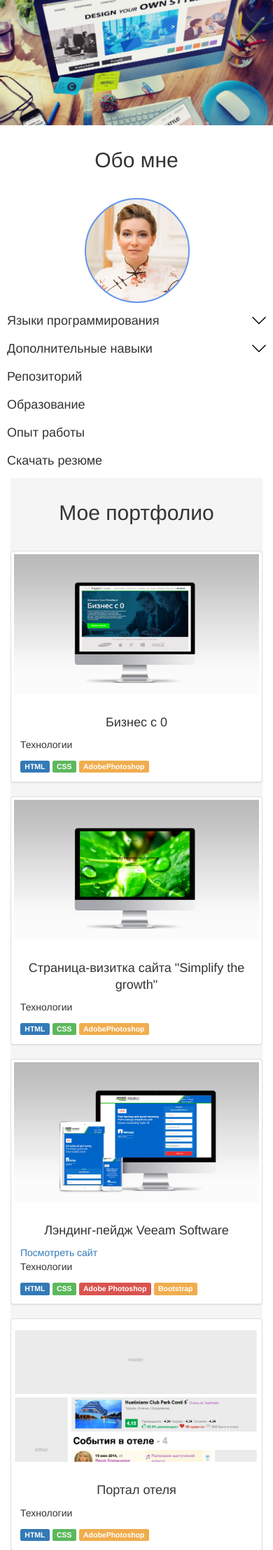
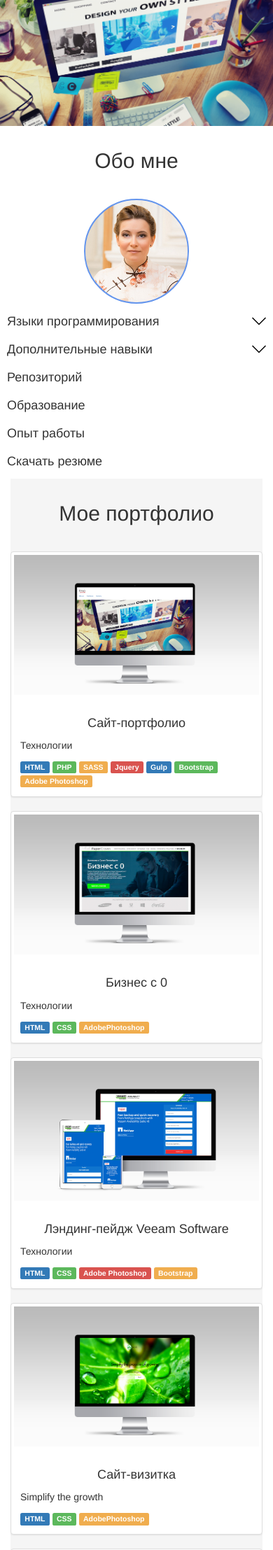
Before and after one commit to ERazina/my-site, a PHP site: page /my-site/ in a window 390 px wide. Shown: the part 153-2368 px from the top of the page at 70% size. Run offline with PHP 8.4, Linux system fonts and the light colour scheme; style sheets or scripts are compiled from the project's sources; some libraries are stand-ins or nearby versions.

```diff
--- a/header.html
+++ b/header.html
@@ -19,8 +19,8 @@
 <header>
    <img class="logo" src="img/portfolio.bmp" alt="Логотип сайта"/>
     <nav class="nav nav-inline">
-        <a class="nav-link active" href="#about">Обо мне</a>
-        <a class="nav-link" href="#portfolio">Портфолио</a>
-        <a class="nav-link" href="#contacts">Контакты</a>
+        <a class="nav-link active" href="index.php#about">Обо мне</a>
+        <a class="nav-link" href="index.php#portfolio">Портфолио</a>
+        <a class="nav-link" href="index.php#contacts">Контакты</a>
     </nav>
 </header>
--- a/index.php
+++ b/index.php
@@ -27,11 +27,19 @@
 	<link rel="stylesheet" href="css/magnific-popup.css">
 </head>
 <body>
+<!-- <header class="head" data-parallax="scroll" data-image-src="img/portfolio.bmp">
+ <h1>Smartlanding</h1>
+ <h2>Создание landing page</h2>
+</header> -->
+<!-- <div class="parallax-container" data-parallax="scroll" data-bleed="10" data-speed="0.2" data-image-src="./img/portfolio.bmp" data-natural-width="1400" data-natural-height="1400" style="height: 270px;"></div>
+<div class="parallax-window" data-parallax="scroll" data-image-src="/img/slider9.png">
+<img class="parallax-slider" src="./img/slider9.png" style="transform: translate3d(0px, 0px, 0px); position: absolute; top: -146.4px; left: 0px; height: 792px; width: 1232px; max-width: none;"><h1>Header</h1></div> -->
 	<div class = "wrap">
-		<header>
+
+<header>
 			<img class="logo pad-left" src="img/portfolio.bmp" alt="Логотип сайта"/>
 			<nav class="nav nav-inline">
-				<a class="nav-link active" href="#about">Обо мне</a>
+				<a class="nav-link active" href="localhost/my-site/index.php#about">Обо мне</a>
 				<a class="nav-link" href="#portfolio">Портфолио</a>
 				<a class="nav-link" href="#contacts">Контакты</a>
 			</nav>
@@ -84,18 +92,19 @@
 	            	<div id="second-arrow"></div>
             	</div>
 	            <div>
-	                <span class="label label-pill label-primary">Английский язык в совершенстве</span>
-					<span class="label label-pill label-success">AJAX</span>
+	            	<span class="label label-pill label-primary">SASS</span>
+					<span class="label label-pill label-warning">LESS</span>
+					<span class="label label-pill label-success">Gulp</span>
+					<span class="label label-pill label-info">Git</span>
+					<span class="label label-pill label-warning">JQuery</span>
+					<span class="label label-pill label-primary">Английский язык в совершенстве</span>
+					<span class="label label-pill label-danger">Bootstrap</span>
 					<span class="label label-pill label-info">MySQL</span>
 					<span class="label label-pill label-warning">AdobePhotoshop</span>
-					<span class="label label-pill label-danger">PHPStorm</span>
+					<span class="label label-pill label-danger">WebStorm</span>
 					<span class="label label-primary">CMS Wordpress</span>
-					<span class="label label-pill label-success">Git</span>
-					<span class="label label-pill label-warning">JQuery</span>
-					<span class="label label-pill label-danger">Bootstrap</span>
 					<span class="label label-pill label-danger">Ruby on Rails</span>
-					<span class="label label-pill label-primary">SASS</span>
-					<span class="label label-pill label-success">LESS</span>
+
 	            </div>
 	            <div class="third-tab">
 	            	<h4 class="third-link">Репозиторий</h4>
@@ -137,11 +146,31 @@
 			<h2>Мое портфолио</h2>
 			<div class = "portfolio_works">
 			<div class="row">
+			<div class="col-xs-12 col-sm-12 col-md-4">
+				<div class="thumbnail">
+					<div class="gallery">
+						<div class = "image_block">
+						<a href="img/erazina.png"><img class="portfolio-img" src="img/erazina.png" width="100%" height="100" alt="Пример"></a>
+						</div>
+					</div>
+					<div class="caption">
+						<h3>Сайт-портфолио</h3>
+						<p>Технологии</p>
+						<span class="label label-pill label-primary">HTML</span>
+						<span class="label label-pill label-success">PHP</span>
+						<span class="label label-pill label-warning">SASS</span>
+						<span class="label label-pill label-danger">Jquery</span>
+						<span class="label label-pill label-primary">Gulp</span>
+						<span class="label label-pill label-success">Bootstrap</span>
+						<span class="label label-pill label-warning">Adobe Photoshop</span>
+					</div>
+				</div>
+			</div>
 				<div class="col-xs-12 col-sm-12 col-md-4">
 					<div class="thumbnail">
 						<div class="gallery">
 							<div class = "image_block">
-								<a href="img/biz2.jpg"><img src="img/biz2.jpg" width="100%" height="100" alt="Пример"></a>
+								<a href="img/biz2.jpg"><img class="portfolio-img" src="img/biz2.jpg" width="100%" height="100" alt="Пример"></a>
 							</div>
 						</div>
 					<div class="caption">
@@ -153,33 +182,17 @@
 					</div>
 					</div>
 				</div>
-<div class="col-xs-12 col-sm-12 col-md-4">
-				<div class="thumbnail">
-					<div class="gallery">
-						<div class = "image_block">
-						<a href="img/simplify.jpg"><img src="img/simplify.jpg" width="150%" height="100" alt="Пример"></a>
-						</div>
-					</div>
-					<div class="caption">
-						<h3>Страница-визитка сайта "Simplify the growth"</h3>
-						<p>Технологии</p>
-						<span class="label label-pill label-primary">HTML</span>
-						<span class="label label-pill label-success">CSS</span>
-						<span class="label label-pill label-warning">AdobePhotoshop</span>
 
-					</div>
-				</div>
-			</div>
 		<div class="col-xs-12 col-sm-12 col-md-4">
 				<div class="thumbnail">
 					<div class="gallery">
 						<div class = "image_block">
-							<a href="img/veeam.jpg"><img src="img/veeam.jpg" width="100%" height="100" alt="Мокап сайта Veeam Software"></a>
+							<a href="img/veeam.jpg"><img  class="portfolio-img" src="img/veeam.jpg" width="100%" height="100" alt="Мокап сайта Veeam Software"></a>
 						</div>
 					</div>
 					<div class="caption">
 						<h3>Лэндинг-пейдж Veeam Software</h3>
-						<a href = "http://www.erazina.info/veeam/index.html">Посмотреть сайт</a>
+						<!-- <a href = "http://www.erazina.info/veeam/index.html">Посмотреть сайт</a> -->
 						<p>Технологии</p>
 						<span class="label label-pill label-primary">HTML</span>
 						<span class="label label-pill label-success">CSS</span>
@@ -195,16 +208,15 @@
 				<div class="thumbnail">
 					<div class="gallery">
 						<div class = "image_block">
-						<a href="img/hotel.png"><img src="img/hotel.png" width="100%" height="100" alt="Пример"></a>
+						<a href="img/simplify.jpg"><img class="portfolio-img" src="img/simplify.jpg" width="100%" height="100" alt="Пример"></a>
 						</div>
 					</div>
 					<div class="caption">
-						<h3>Портал отеля</h3>
-						<p>Технологии</p>
+						<h3>Сайт-визитка</h3>
+						<p>Simplify the growth</p>
 						<span class="label label-pill label-primary">HTML</span>
 						<span class="label label-pill label-success">CSS</span>
 						<span class="label label-pill label-warning">AdobePhotoshop</span>
-
 					</div>
 				</div>
 			</div>
@@ -212,18 +224,16 @@
 					<div class="thumbnail">
 						<div class="gallery">
 							<div class = "image_block">
-								<a href="img/dr-rasin.png"><img src="img/dr-rasin.png" width="100%" height="100" alt="Пример"></a>
+								<a href="img/gizmopal.png"><img class="portfolio-img" src="img/gizmopal.png" width="100%" height="100" alt="Пример"></a>
 							</div>
 						</div>
 						<div class="caption">
-							<h3>Сайт Доктора Александра Разина</h3>
-							<a href = "http://www.dr-alexander-rasin.de">Посмотреть сайт</a>
+							<h3>Сайт по продаже детских часов</h3>
+							<a href = "http://www.gizmopal.ru">Посмотреть сайт</a>
 							<p>Технологии</p>
 							<span class="label label-pill label-primary">HTML</span>
 							<span class="label label-pill label-success">CSS</span>
-							<span class="label label-pill label-danger">PHP</span>
-							<span class="label label-pill label-warning">WordPress</span>
-
+							<span class="label label-pill label-danger">JQuery</span>
 						</div>
 					</div>
 				</div>
@@ -231,7 +241,7 @@
 				<div class="thumbnail">
 					<div class="gallery">
 						<div class = "image_block">
-							<a href="img/yoga.png"><img src="img/yoga.png" width="100%" height="100" alt="Портал школы йоги">
+							<a href="img/yoga.png"><img class="portfolio-img" src="img/yoga.png" width="100%" height="100" alt="Портал школы йоги">
 							</a>
 						</div>
 					</div>
@@ -247,26 +257,76 @@
 				</div>
 			</div>
 
-
-
-
 </div>
 
 	<div class="row for-button">
-			<span class="button"><a href="portfolio.php">Смотреть все работы</a></span>
+			<span class="button"><a href="http://localhost/my-site/portfolio.php">Смотреть все работы</a></span>
 		</div>
+		</div>
+	</div>
 
-
-
-
-
-
+		<div id="portfolio_more" class="pad-left pad-right">
+			<h2>Еще работы</h2>
+			<div class = "portfolio_works">
+			<div class="row">
+			<div class="col-xs-12 col-sm-12 col-md-4">
+				<div class="thumbnail">
+					<div class="gallery">
+						<div class = "image_block">
+						<a href="img/erazina.png"><img class="portfolio-img" src="img/erazina.png" width="100%" height="100" alt="Пример"></a>
+						</div>
+					</div>
+					<div class="caption">
+						<h3>Сайт-портфолио</h3>
+						<p>Технологии</p>
+						<span class="label label-pill label-primary">HTML</span>
+						<span class="label label-pill label-success">PHP</span>
+						<span class="label label-pill label-warning">SASS</span>
+						<span class="label label-pill label-danger">Jquery</span>
+						<span class="label label-pill label-primary">Gulp</span>
+						<span class="label label-pill label-success">Bootstrap</span>
+						<span class="label label-pill label-warning">Adobe Photoshop</span>
+					</div>
 				</div>
-				</div>
-				</div>
+			</div>
+				<div class="col-xs-12 col-sm-12 col-md-4">
+					<div class="thumbnail">
+						<div class="gallery">
+							<div class = "image_block">
+								<a href="img/biz2.jpg"><img class="portfolio-img" src="img/biz2.jpg" width="100%" height="100" alt="Пример"></a>
+							</div>
+						</div>
+					<div class="caption">
+						<h3>Бизнес с 0</h3>
+						<p>Технологии</p>
+						<span class="label label-pill label-primary">HTML</span>
+						<span class="label label-pill label-success">CSS</span>
+						<span class="label label-pill label-warning">AdobePhotoshop</span>
+					</div>
+					</div>
 				</div>
 
+		<div class="col-xs-12 col-sm-12 col-md-4">
+				<div class="thumbnail">
+					<div class="gallery">
+						<div class = "image_block">
+							<a href="img/veeam.jpg"><img  class="portfolio-img" src="img/veeam.jpg" width="100%" height="100" alt="Мокап сайта Veeam Software"></a>
+						</div>
+					</div>
+					<div class="caption">
+						<h3>Лэндинг-пейдж Veeam Software</h3>
+						<!-- <a href = "http://www.erazina.info/veeam/index.html">Посмотреть сайт</a> -->
+						<p>Технологии</p>
+						<span class="label label-pill label-primary">HTML</span>
+						<span class="label label-pill label-success">CSS</span>
+						<span class="label label-pill label-danger">Adobe Photoshop</span>
+						<span class="label label-pill label-warning">Bootstrap</span>
 
+					</div>
+				</div>
+			</div>
+			</div>
+			</div>
 
 <!-- </div> -->
 <!-- 	<section id = "contacts">
--- a/scss/media.scss
+++ b/scss/media.scss
@@ -23,6 +23,7 @@
   }
 
   #slider{
+    height: 180px;
     overflow: hidden;
     margin-top: 15px;
     overflow: hidden;
@@ -84,11 +85,9 @@
     margin: 0 auto;
     border: 2px solid cornflowerblue;
     border-radius: 50%;
-    justify-content: center;
-    margin-left: 31%;}
+    justify-content: center;}
 
   #slider{
-  height: 179px;
   width: 100%;
   overflow: hidden;
   }
```
Also changed, not shown: gulpfile.js (+36 -11 lines), js/my.js (+22 -12 lines), portfolio.php (+24 -3 lines), scss/style.scss (+69 -5 lines), img/erazina.png (added), img/gizmopal.png (added), js/parallax.min.js (added).
